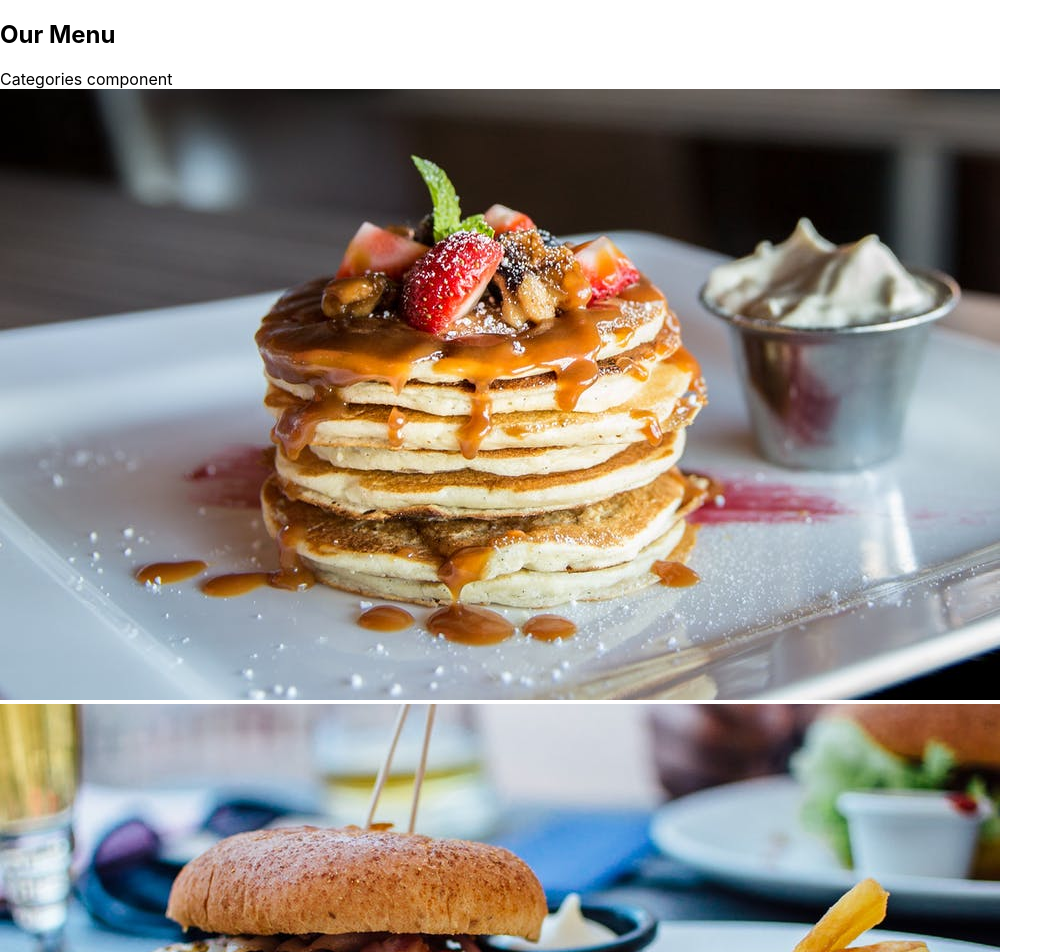
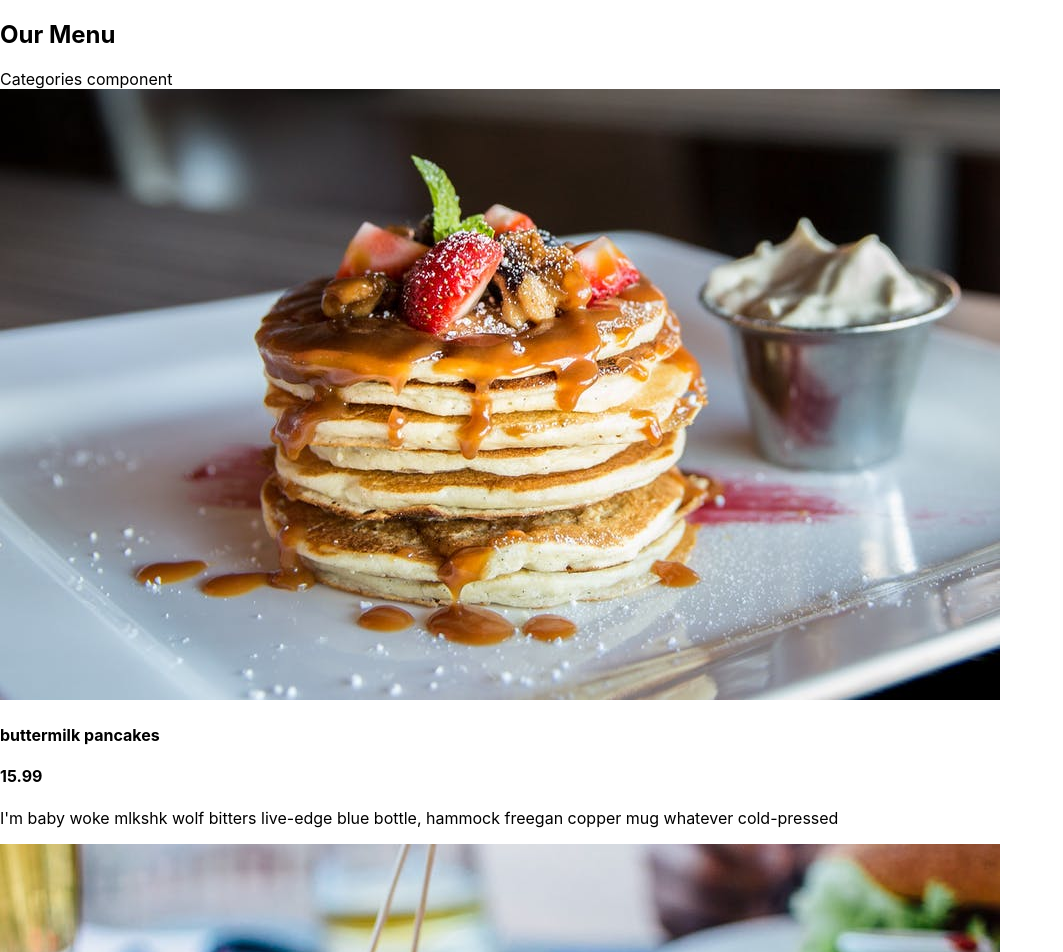
Before and after one commit to josenauto/our-menu, a React (Create React App) app: page / in a window 1280 px wide. Shown: the top 952 px of the page, without its empty margins (0-1063 px from the left). Built offline with nearby package versions, Linux system fonts and the light colour scheme.

Commit message:
Showed title, price and desc

```diff
--- a/src/Menu.js
+++ b/src/Menu.js
@@ -4,10 +4,17 @@ const Menu = ({ items }) => {
   return (
     <div>
       {items.map((menuItem) => {
-        const { id, title, img, desc } = menuItem;
+        const { id, title, img, desc, price } = menuItem;
         return (
           <div key={id}>
             <img src={img} alt={title} />
+            <div>
+                <header>
+                    <h4>{title}</h4>
+                    <h4>{price}</h4>
+                </header>
+                <p>{desc}</p>
+            </div>
           </div>
         );
       })}
```
